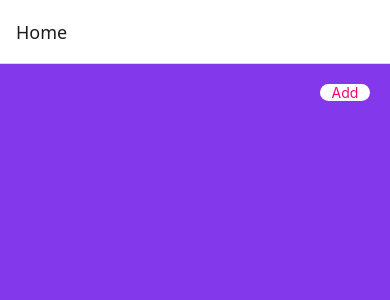
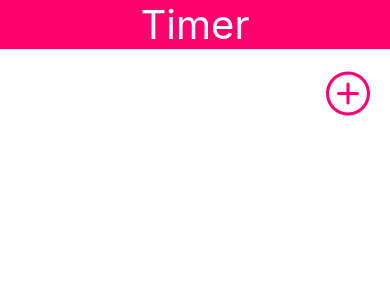
Before and after one commit to ud-k16/stopwatch, a React Native app: screen /Home in a window 390 px wide. Shown: the top 300 px of the page. Built offline with nearby package versions, Linux system fonts and the light colour scheme.

Commit message:
header added

```diff
--- /dev/null
+++ b/src/navigation/header.jsx
@@ -0,0 +1,23 @@
+import {StyleSheet, Text, View} from 'react-native';
+import {Theme} from '../utils/theme';
+
+const Header = () => {
+  return (
+    <View style={styles.container}>
+      <Text style={styles.textStyle}>Timer</Text>
+    </View>
+  );
+};
+
+const styles = StyleSheet.create({
+  container: {
+    backgroundColor: Theme.primary,
+  },
+  textStyle: {
+    color: Theme.white,
+    fontSize: 40,
+    textAlign: 'center',
+  },
+});
+
+export default Header;
--- a/src/navigation/navigation.jsx
+++ b/src/navigation/navigation.jsx
@@ -1,14 +1,24 @@
 import {createNativeStackNavigator} from '@react-navigation/native-stack';
 import Home from '../screens/home';
 import Timer from '../screens/timer';
+import Header from './header';
 
 const Stack = createNativeStackNavigator();
 
 const NavigationRoutes = () => {
   return (
-    <Stack.Navigator>
+    <Stack.Navigator
+      screenOptions={{
+        header: props => <Header {...props} />,
+      }}>
       <Stack.Screen name="Home" component={Home} />
-      <Stack.Screen name="Timer" component={Timer} />
+      <Stack.Screen
+        name="Timer"
+        component={Timer}
+        options={{
+          headerShown: false,
+        }}
+      />
     </Stack.Navigator>
   );
 };
--- a/src/screens/home.jsx
+++ b/src/screens/home.jsx
@@ -1,11 +1,12 @@
 import {Pressable, StyleSheet, Text, View} from 'react-native';
 import {Theme} from '../utils/theme';
+import AntDesign from 'react-native-vector-icons/AntDesign';
 
 const Home = () => {
   return (
     <View style={styles.container}>
       <Pressable style={styles.addTimerContainer}>
-        <Text style={styles.addText}>Add</Text>
+        <AntDesign name="pluscircleo" size={44} color={Theme.primary} />
       </Pressable>
     </View>
   );
@@ -14,17 +15,10 @@ const styles = StyleSheet.create({
   container: {
     padding: 20,
     height: '100%',
-    backgroundColor: Theme.primary,
+    backgroundColor: Theme.white,
   },
   addTimerContainer: {
     alignSelf: 'flex-end',
-    backgroundColor: Theme.white,
-    borderRadius: 40,
-    width: 50,
-  },
-  addText: {
-    textAlign: 'center',
-    color: Theme.accent,
   },
 });
 export default Home;
--- a/src/utils/theme.js
+++ b/src/utils/theme.js
@@ -1,6 +1,6 @@
 export const Theme = {
-  primary: '#8338ec',
+  accent: '#8338ec',
   secondary: '#3a86ff',
-  accent: '#ff006e',
+  primary: '#ff006e',
   white: 'white',
 };
```
